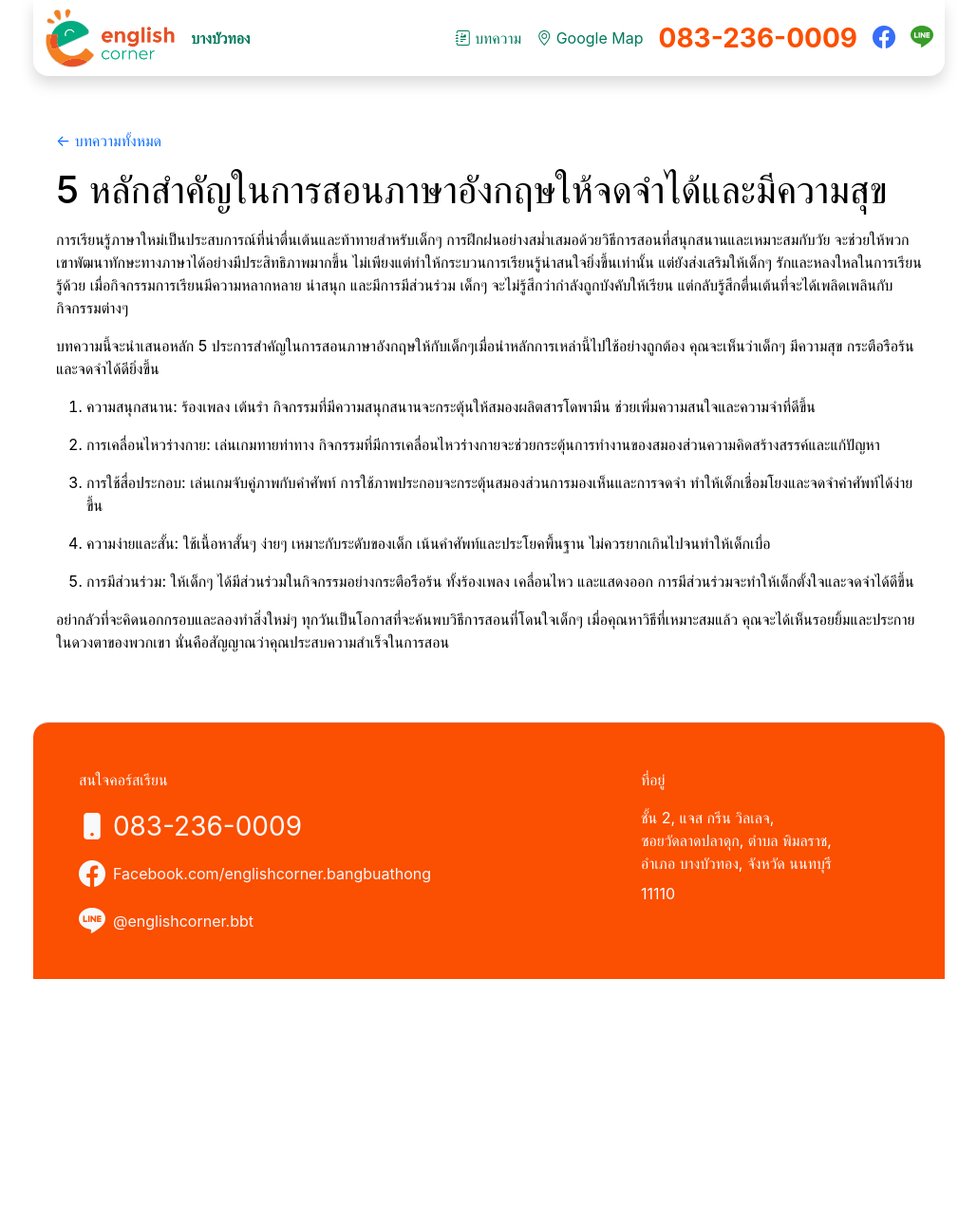
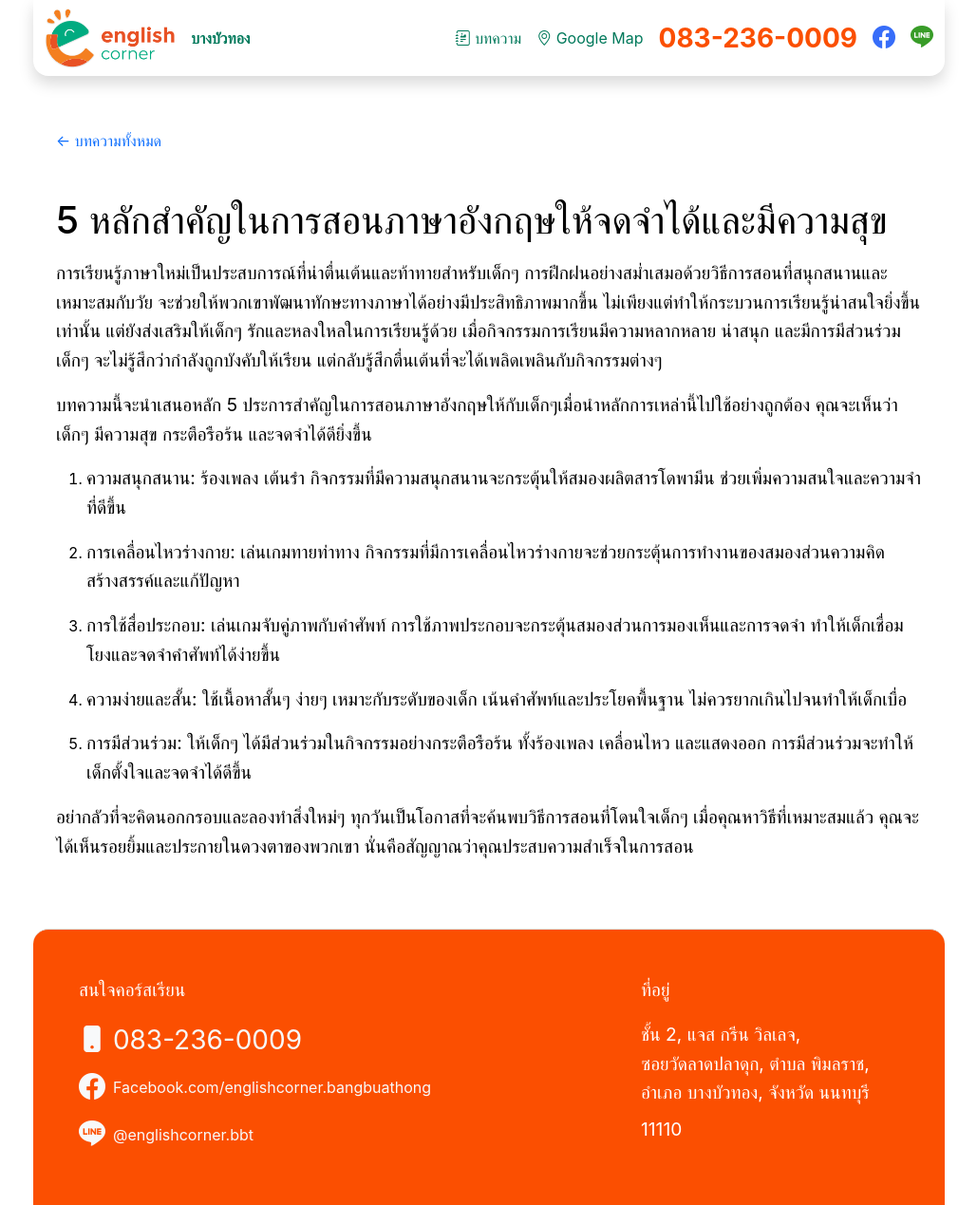
Before and after one commit to englishcorner-bbt/englishcorner-bbt.github.io, a Jekyll site: the page built from _posts/2024-05-17-welcome-to-jekyll.markdown, in a window 1280 px wide. Shown: the whole page at 95% size, without its empty margins (125-1154 px from the left). Built offline with Jekyll 4.4.1, drawn with Linux system fonts in a browser that asks for light colours; before the commit the page ends 1031 px from its top, so only the background shows below that.

Commit message:
Adjust blog

```diff
--- a/_layouts/blog.html
+++ b/_layouts/blog.html
@@ -11,13 +11,13 @@
     {% seo %}
   </head>
   <body>
-    <div class="blog-content wraper d-flex flex-column">
+    <div class="blog-content max-width wraper d-flex flex-column">
       {% include navbar.html %}
       <div class="container max-width mt-4 mt-lg-5 py-2 py-md-2 px-3 px-md-4"
       style="width: 100%;">
-      <div class="mb-3">
-        <a href="/blog" class="pb-5">← บทความทั้งหมด</a>
-      </div>
+        <div class="mb-5">
+          <a href="/blog" class="pb-5">← บทความทั้งหมด</a>
+        </div>
         <h1 class="mb-3">{{ page.title }}</h1>
         {{ content }}
       </div>
--- a/_sass/blog.scss
+++ b/_sass/blog.scss
@@ -9,6 +9,12 @@
 .blog-content {
   img {
     max-width: 100%;
+  }
+  p {
+    font-size: 1.2rem;
+    line-height: 160%;
+  }
+  .max-width-blog {
   }
 }
 
```
